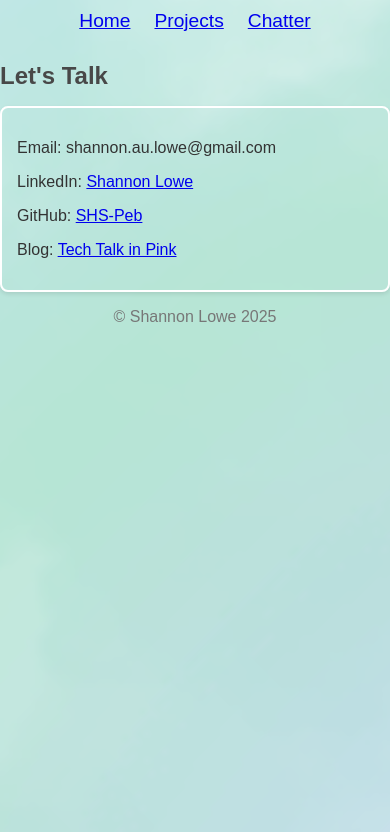
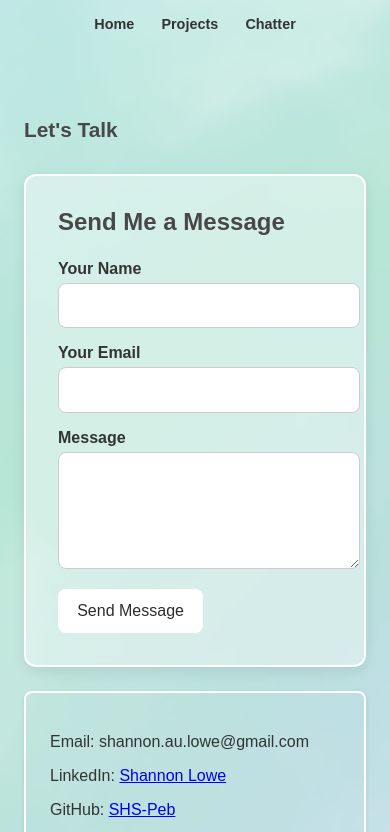
Before and after one commit to SHS-Peb/She-Codes-Port, a plain HTML site: page pages/contact.html in a window 390 px wide. Shown: the top 832 px of the page. Drawn offline with Linux system fonts and the light colour scheme.

Commit message:
final additions and responsiveness

```diff
--- a/pages/contact.html
+++ b/pages/contact.html
@@ -14,9 +14,30 @@
             <li><a href="contact.html">Chatter</a></li>
         </ul>
     </nav>
+    <div class="content-wrapper">
     <header>
         <h1>Let's Talk</h1>
     </header>
+    <section id="contact-form">
+    <h2>Send Me a Message</h2>
+
+    <form action="https://formsubmit.co/shannon.au.lowe@gmail.com" method="POST">
+
+        <input type="hidden" name="_captcha" value="false">
+        <input type="hidden" name="_template" value="table">
+
+        <label for="name">Your Name</label>
+        <input type="text" id="name" name="name" required>
+
+        <label for="email">Your Email</label>
+        <input type="email" id="email" name="email" required>
+
+        <label for="message">Message</label>
+        <textarea id="message" name="message" rows="5" required></textarea>
+
+        <button type="submit">Send Message</button>
+    </form>
+    </section>
     <section id="contact-info">
 
             <p>Email: shannon.au.lowe@gmail.com</p>
@@ -24,6 +45,7 @@
             <p>GitHub: <a href="https://github.com/SHS-Peb" target="_blank">SHS-Peb</a></p>
             <p>Blog: <a href="https://tech-talk-in-pink.blogspot.com/" target="_blank">Tech Talk in Pink</a></p>
     </section>
+    </div>
     <footer>
         <p>&copy; Shannon Lowe 2025</p>
     </footer>
--- a/style.css
+++ b/style.css
@@ -1,15 +1,44 @@
-body{
+/* =====================================================
+   GLOBAL STYLES & SPACING SYSTEM
+===================================================== */
+
+:root {
+    --space-xs: 0.5rem;
+    --space-sm: 1rem;
+    --space-md: 2rem;
+    --space-lg: 3rem;
+    --space-xl: 5rem;
+
+    --max-width: 1200px;
+}
+
+body {
     font-family: Arial, sans-serif;
     color: #333;
-    padding: 0px;
-    margin:0px;
+    padding: 0;
+    margin: 0;
 }
 
-/* nav */
+.container {
+    max-width: var(--max-width);
+    margin: 0 auto;
+    padding-left: var(--space-md);
+    padding-right: var(--space-md);
+}
+
+.content-wrapper {
+    max-width: 900px;
+    margin: 0 auto;
+    padding: 2rem 1.5rem;
+}
+
+/* =====================================================
+   NAVIGATION
+===================================================== */
 
 nav {
-    padding: 10px 0;
-    margin-bottom: 20px;
+    padding: var(--space-sm) 0;
+    margin-bottom: var(--space-md);
     width: 100%;
     z-index: 1000;
     top: 0;
@@ -22,20 +51,37 @@ nav ul {
     padding: 0;
     margin: 0;
     display: flex;
-    gap: 1.5rem;
+    gap: var(--space-md);
     font-size: 1.2rem;
 }
 
-/* home.html */
+nav ul li a {
+    text-decoration: none;
+    color: #333;
+    font-weight: 600;
+    padding: 0.3rem 0.6rem;
+    border-radius: 6px;
+    transition: 0.2s ease;
+}
+
+nav ul li a:hover {
+    color: #555;
+    background: rgba(0,0,0,0.05);
+}
+
+/* =====================================================
+   HOME PAGE
+===================================================== */
 
 #home {
     background-image: url('assets/mainBack.png');
 }
 
-#home-contents{
-    margin-left: 15rem;
-    margin-right: 15rem;
-    justify-content: center;
+#home-contents {
+    max-width: var(--max-width);
+    margin: 0 auto;
+    padding-top: var(--space-lg);
+    padding-bottom: var(--space-lg);
 }
 
 h1 {
@@ -46,8 +92,8 @@ h1 {
 #home-header {
     display: flex;
     align-items: center;
-    gap: 20px;
-    margin-bottom: 20px;
+    gap: var(--space-md);
+    margin-bottom: var(--space-md);
 }
 
 #profile-picture {
@@ -55,20 +101,22 @@ h1 {
     height: auto;
     border-radius: 50%;
     display: block;
-    margin: 10px 0;
+    margin: var(--space-sm) 0;
     border: #ffffff 2px solid;
 }
 
 .about {
     background-color: transparent;
-    padding: 5px;
-    margin: 30px 0;
+    padding: var(--space-sm);
+    margin: var(--space-lg) 0;
     border-radius: 8px;
     border: #ffffff 2px solid;
     box-shadow: 0 2px 4px rgba(0, 0, 0, 0.1);
 }
 
-/* projects.html */
+/* =====================================================
+   PROJECTS PAGE
+===================================================== */
 
 #project-page {
     background-image: url('assets/projectBack.png');
@@ -77,13 +125,14 @@ h1 {
 .projects-container {
     display: flex;
     flex-direction: column;
+    gap: var(--space-md);
+    padding-bottom: var(--space-lg);
 }
 
 .project {
     border: #ffffff 2px solid;
     border-radius: 8px;
-    padding: 15px;
-    margin-bottom: 20px;
+    padding: var(--space-md);
     box-shadow: 0 2px 4px rgba(0, 0, 0, 0.1);
     display: flex;
     align-items: center;
@@ -93,11 +142,12 @@ h1 {
 .coming-soon {
     font-style: italic;
     color: #888;
-    padding: 0px;
-    margin: 5px;
+    margin: var(--space-xs);
 }
 
-/* contact.html */
+/* =====================================================
+   CONTACT PAGE
+===================================================== */
 
 #contact-page {
     background-image: url('assets/contactBack.png');
@@ -105,16 +155,150 @@ h1 {
 
 #contact-info {
     background-color: transparent;
-    padding: 15px;
+    padding: var(--space-md);
+    margin-top: var(--space-md);
+    margin-bottom: var(--space-lg);
     border-radius: 8px;
     border: #ffffff 2px solid;
     box-shadow: 0 2px 4px rgba(0, 0, 0, 0.1);
 }
 
-/* footer */
+#contact-form {
+    margin-top: 2rem;
+    padding: 2rem;
+    border-radius: 12px;
+    border: 2px solid #ffffff;
+    background: rgba(255, 255, 255, 0.4);
+    backdrop-filter: blur(4px);
+    box-shadow: 0 4px 14px rgba(0,0,0,0.08);
+}
+
+#contact-form h2 {
+    margin-top: 0;
+    color: #484848;
+    margin-bottom: 1.5rem;
+}
+
+#contact-form label {
+    display: block;
+    font-weight: bold;
+    margin-bottom: 0.3rem;
+    color: #333;
+}
+
+#contact-form input,
+#contact-form textarea {
+    width: 100%;
+    padding: 0.8rem;
+    border-radius: 8px;
+    border: 1px solid #ccc;
+    margin-bottom: 1rem;
+    font-size: 1rem;
+}
+
+#contact-form button {
+    background: #ffffff;
+    color: rgb(44, 44, 44);
+    border: none;
+    padding: 0.8rem 1.2rem;
+    border-radius: 8px;
+    cursor: pointer;
+    font-size: 1rem;
+    transition: 0.2s ease;
+}
+
+#contact-form button:hover {
+    background: #f4b9db;
+}
+
+
+/* =====================================================
+   FOOTER
+===================================================== */
+
 footer {
     text-align: center;
-    padding-bottom: 4px;
+    padding: var(--space-sm) 0;
     color: #777;
     width: 100%;
+    margin-top: var(--space-lg);
 }
+
+/* =====================================================
+   RESPONSIVE DESIGN
+===================================================== */
+
+/* Tablets */
+@media (max-width: 992px) {
+    nav ul {
+        gap: var(--space-sm);
+        font-size: 1.1rem;
+    }
+
+    #profile-picture {
+        width: 120px;
+    }
+
+    .project {
+        flex-direction: column;
+        text-align: center;
+    }
+}
+
+/* Mobile */
+@media (max-width: 768px) {
+
+    :root {
+        --space-md: 1.5rem;
+        --space-lg: 2rem;
+    }
+
+    nav ul {
+        flex-wrap: wrap;
+        justify-content: center;
+        gap: var(--space-sm);
+        font-size: 1rem;
+    }
+
+    #home-header {
+        flex-direction: column;
+        text-align: center;
+    }
+
+    #profile-picture {
+        width: 100px;
+    }
+
+    #home-contents {
+        padding-top: var(--space-md);
+        padding-bottom: var(--space-md);
+    }
+
+    .about {
+        padding: var(--space-sm);
+    }
+
+    .project {
+        padding: var(--space-sm);
+    }
+
+    footer {
+        font-size: 0.9rem;
+    }
+}
+
+/* Small mobile */
+@media (max-width: 480px) {
+    nav ul {
+        font-size: 0.9rem;
+        gap: var(--space-xs);
+    }
+
+    h1 {
+        font-size: 1.3rem;
+    }
+
+    #profile-picture {
+        width: 85px;
+    }
+}
```
Also changed, not shown: home.html (+2 -0 lines), pages/projects.html (+2 -0 lines), assets/contact-desktop.PNG (added), assets/contact-mobile.PNG (added), assets/home-desktop.PNG (added), assets/home-mobile.PNG (added), assets/projects-desktop.PNG (added), assets/projects-mobile.PNG (added), 1 other file.
